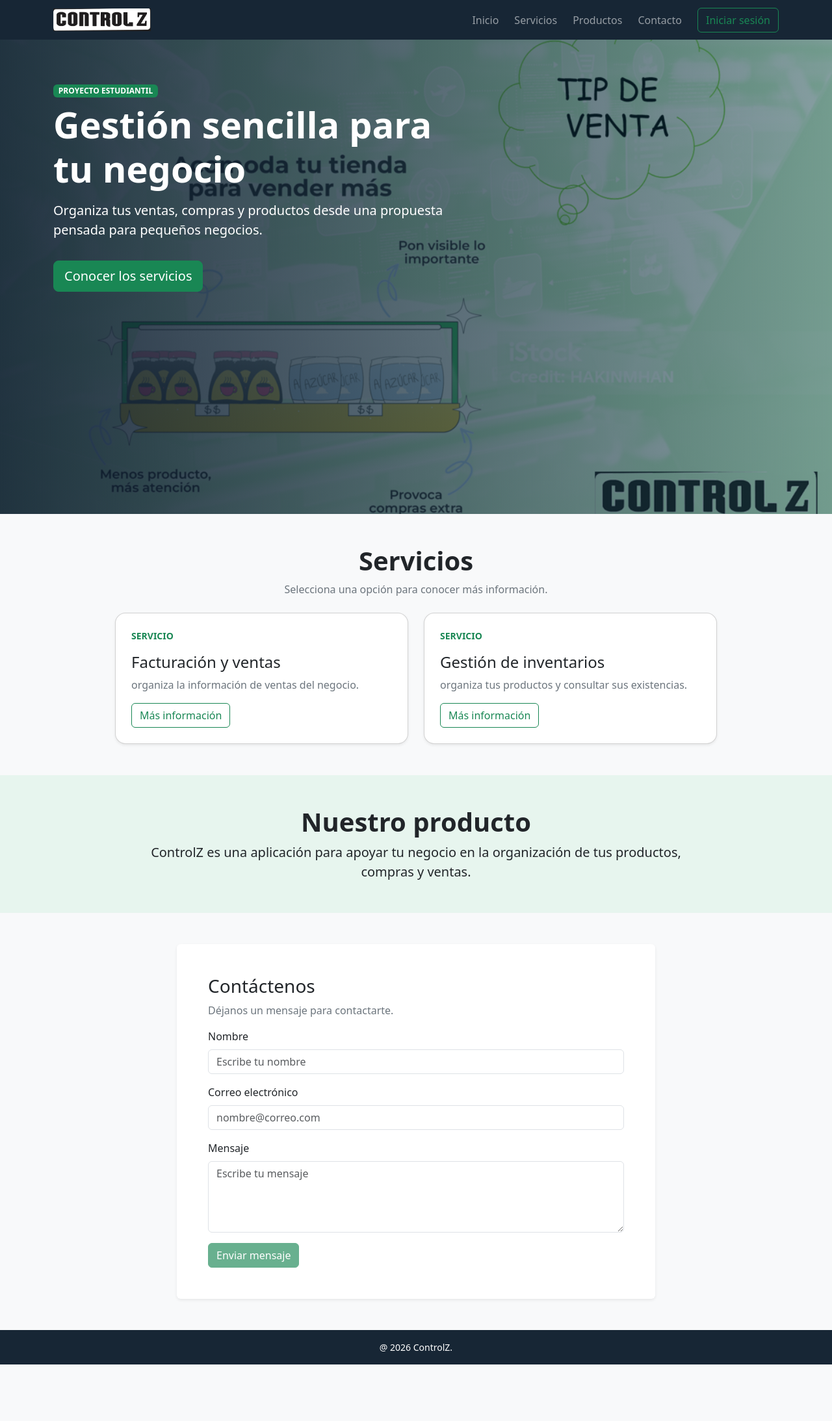
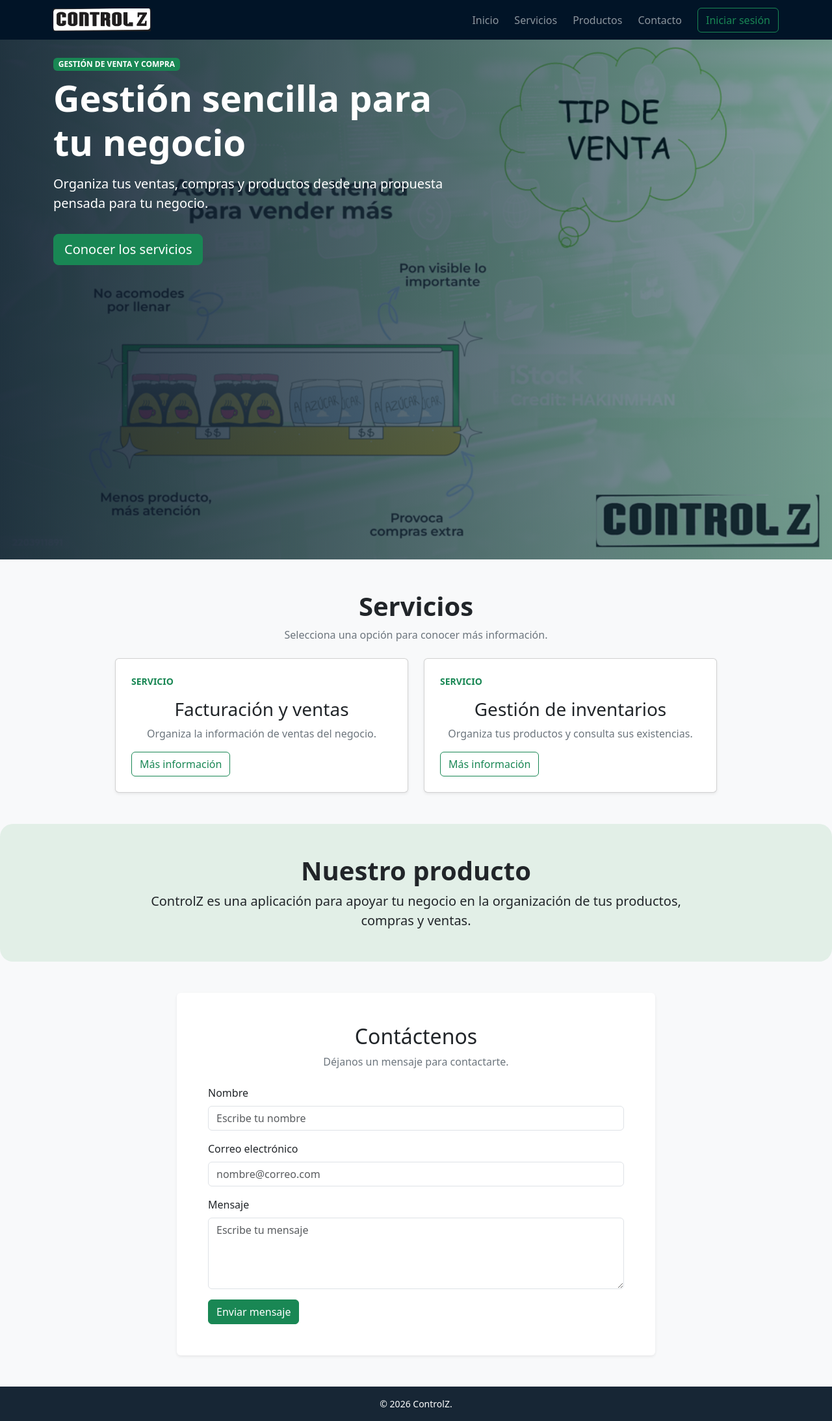
Before and after one commit to dualpise-cmd/PROYECTOVENTASCOMPRASCESDE, a plain HTML site: page index.html in a window 1280 px wide. Shown: the whole page at 65% size. Before the commit the page ends 2100 px from the top, so only its background shows below. Drawn offline with nearby package versions, Linux system fonts and the light colour scheme.

Commit message:
Se organizan detalles para entrega final

```diff
--- a/CSS/style_index.css
+++ b/CSS/style_index.css
@@ -1,4 +1,4 @@
-body { /* Base de la página: fondo claro, altura mínima y sin márgenes. */
+body {
     background-color: #f1f5f9;
     box-sizing: border-box;
     min-height: 100vh;
@@ -6,53 +6,30 @@ body { /* Base de la página: fondo claro, altura mínima y sin márgenes. */
     padding: 0;
 }
 
-.barra-portada { /* Fondo oscuro de la navegación de la portada. */
-    background-color: #172635;
+.barra-portada {
+    background-color: #011427;
 }
 
-.logo-portada { /* Ajusta el logo dentro de la navegación. */
-    display: block;
+.logo-portada {
     width: 150px;
     max-height: 42px;
-    object-fit: contain;
 }
 
-.hero-inicio { /* Prepara el banner principal con imagen de fondo. */
-    display: flex;
-    align-items: center;
-    min-height: calc(100vh - 70px);
+.hero-inicio {
+    min-height: 100vh;
     background-image: linear-gradient(90deg, rgba(8, 24, 43, 0.88), rgba(8, 54, 65, 0.48)), url("../IMAGENES/inicio2.png");
-    background-position: center;
     background-size: cover;
-    background-repeat: no-repeat;
 }
 
-.min-vh-75 { /* Crea una altura de tres cuartas partes de la pantalla. */
-    min-height: 75vh;
+.seccion-producto {
+    background-color: #e2efe7;
+    border-radius: 20px;
 }
 
-.tarjeta-servicio { /* Da un estilo sencillo a las tarjetas de servicios. */
-    border-radius: 1rem;
-    transition: transform 0.2s ease, box-shadow 0.2s ease;
-}
-
-.tarjeta-servicio:hover { /* Resalta la tarjeta cuando el cursor está encima. */
-    transform: translateY(-4px);
-    box-shadow: 0 0.75rem 1.5rem rgba(0, 0, 0, 0.12) !important;
-}
-
-.seccion-producto { /* Separa visualmente la descripción del producto. */
-    background-color: #e7f5ee;
-}
-
-.footer-portada { /* Da contraste al pie de página. */
+.footer-portada {
     background-color: #172635;
     color: #ffffff;
 }
 
-@media (max-width: 576px) { /* Ajusta el banner en teléfonos pequeños. */
-    .hero-inicio { /* Reduce su altura para dejar ver el resto del sitio. */
-        min-height: 70vh;
-        background-position: center;
-    }
+@media (max-width: 576px) {
 }
--- a/CSS/style_login.css
+++ b/CSS/style_login.css
@@ -1,4 +1,4 @@
-body { /* Base de la página: fondo claro, altura mínima y sin márgenes. */
+body {
     background-color: #f1f5f9;
     box-sizing: border-box;
     min-height: 100vh;
@@ -6,6 +6,6 @@ body { /* Base de la página: fondo claro, altura mínima y sin márgenes. */
     padding: 0;
 }
 
-.login-caja { /* Ajusta el ancho de la tarjeta del login. */
+.login-caja {
     max-width: 460px;
 }
--- a/CSS/style_panel.css
+++ b/CSS/style_panel.css
@@ -1,4 +1,4 @@
-body { /* Base de la página: fondo claro, altura mínima y sin márgenes. */
+body {
     background-color: #f1f5f9;
     box-sizing: border-box;
     min-height: 100vh;
@@ -6,18 +6,18 @@ body { /* Base de la página: fondo claro, altura mínima y sin márgenes. */
     padding: 0;
 }
 
-.encabezado-panel { /* Da color a la barra superior de la página de trabajo. */
+.encabezado-panel {
     background-color: #03376b;
 }
 
-.logo-panel { /* Ajusta el logo dentro del encabezado. */
+.logo-panel {
     width: 190px;
     max-height: 75px;
     padding: 1px;
     background-color: #ffffff;
 }
 
-.menu-lateral { /* Prepara el menú lateral azul. */
+.menu-lateral {
     --bs-offcanvas-width: 280px;
     width: 280px;
     flex-shrink: 0;
@@ -25,41 +25,41 @@ body { /* Base de la página: fondo claro, altura mínima y sin márgenes. */
     background: linear-gradient(180deg, #172b3d, #07549a);
 }
 
-.menu-titulo { /* Resalta el encabezado del menú. */
+.menu-titulo {
     color: #ffffff;
     font-weight: 600;
     background-color: rgba(58, 122, 182, 0.55);
 }
 
-.menu-grupo { /* Mantiene transparentes los grupos del acordeón. */
+.menu-grupo {
     color: #e2e8f0;
     background-color: transparent;
     border-color: rgba(255, 255, 255, 0.12);
 }
 
-.menu-categoria { /* Da estilo a los botones que expanden cada categoría. */
+.menu-categoria {
     color: #ffffff;
     background-color: rgba(7, 24, 40, 0.55);
 }
 
-.menu-categoria:not(.collapsed) { /* Mantiene el mismo contraste en una categoría abierta. */
+.menu-categoria:not(.collapsed) {
     color: #ffffff;
     background-color: rgba(7, 24, 40, 0.75);
 }
 
-.menu-opcion { /* Da estilo a cada opción secundaria del menú. */
+.menu-opcion {
     padding-left: 2.5rem;
     color: #e2e8f0;
     background-color: rgba(10, 28, 44, 0.2);
     border-color: rgba(255, 255, 255, 0.1);
 }
 
-.menu-opcion:hover { /* Resalta una opción al pasar el cursor. */
+.menu-opcion:hover {
     color: #ffffff;
     background-color: rgba(255, 255, 255, 0.14);
 }
 
-.menu-acceso { /* Da estilo a las categorías sin submenú. */
+.menu-acceso {
     width: 100%;
     padding: 0.9rem 1.25rem;
     color: #ffffff;
@@ -68,12 +68,12 @@ body { /* Base de la página: fondo claro, altura mínima y sin márgenes. */
     border-radius: 0;
 }
 
-.menu-acceso:hover { /* Resalta los accesos directos al pasar el cursor. */
+.menu-acceso:hover {
     color: #ffffff;
     background-color: rgba(255, 255, 255, 0.14);
 }
 
-.fondo-panel { /* Usa la imagen de productos como fondo del área de trabajo. */
+.fondo-panel {
     min-height: calc(100vh - 62px);
     background-image: linear-gradient(rgba(8, 24, 43, 0.48), rgba(8, 24, 43, 0.48)), url("../IMAGENES/Inicio.jpg");
     background-position: center;
@@ -81,56 +81,56 @@ body { /* Base de la página: fondo claro, altura mínima y sin márgenes. */
     background-repeat: no-repeat;
 }
 
-@media (max-width: 991.98px) { /* Ajusta el menú al diseño de celular y tableta. */
-    .menu-lateral { /* Permite que el menú se desplace si tiene muchas opciones. */
+@media (max-width: 991.98px) {
+    .menu-lateral {
         min-height: 100vh;
     }
 }
 
 /* ---- Modales (ventanas emergentes del panel) ---- */
 
-.modal-content { /* Redondea la ventana y recorta el encabezado azul para que no sobresalga. */
+.modal-content {
     border: none;
     border-radius: 12px;
     overflow: hidden;
 }
 
-.modal-header { /* Pinta la franja del título con el azul del panel. */
+.modal-header {
     background-color: #03376b;
     border-bottom: none;
 }
 
-.modal-title { /* Deja el título en blanco sobre el azul. */
+.modal-title {
     color: #ffffff;
 }
 
-.modal-header .btn-close { /* Convierte la "X" a blanca para que se vea sobre el azul. */
+.modal-header .btn-close {
     filter: brightness(0) invert(1);
 }
 
-.modal-body { /* Da al cuerpo el tono claro del tema. */
+.modal-body {
     background-color: white;
     color: #0f172a;
 }
-.modal-footer { /* Mantiene el mismo tono claro en el pie de la ventana. */
+.modal-footer {
     background-color: white;
     border-top: none;
 }
 
 /* ---- Botones de las modales ---- */
 
-.modal-footer .btn-cerrar { /* Botón "Cerrar": fondo blanco con borde y texto azul. */
+.modal-footer .btn-cerrar {
     color: #03376b;
     background-color: #ffffff;
     border: 1px solid #03376b;
 }
 
-.modal-footer .btn-cerrar:hover { /* Se invierte a azul sólido al pasar el cursor. */
+.modal-footer .btn-cerrar:hover {
     color: #ffffff;
     background-color: #03376b;
 }
 
-.modal-footer .btn-guardar { /* Botón "Guardar/Generar": azul sólido del panel. */
+.modal-footer .btn-guardar {
     color: #ffffff;
     background-color: #03376b;
     border: 1px solid #03376b;
--- a/CSS/style_recuperar.css
+++ b/CSS/style_recuperar.css
@@ -1,4 +1,4 @@
-body { /* Base de la página: fondo claro, altura mínima y sin márgenes. */
+body {
     background-color: #f1f5f9;
     box-sizing: border-box;
     min-height: 100vh;
@@ -6,6 +6,6 @@ body { /* Base de la página: fondo claro, altura mínima y sin márgenes. */
     padding: 0;
 }
 
-.login-caja { /* Ajusta el ancho de la tarjeta de recuperación. */
+.login-caja {
     max-width: 460px;
 }
--- a/index.html
+++ b/index.html
@@ -3,150 +3,150 @@
 <head>
     <meta charset="utf-8">
     <meta name="viewport" content="width=device-width, initial-scale=1">
-    <title>Controlz | Gestión para pequeños negocios</title>
-    <link href="https://cdn.jsdelivr.net/npm/bootstrap@5.3.3/dist/css/bootstrap.min.css" rel="stylesheet">
+    <title>Controlz | Gestión de venta y compra</title>
+    <link href="https://cdn.jsdelivr.net/npm/bootstrap@5.3.9/dist/css/bootstrap.min.css" rel="stylesheet" integrity="sha384-yEPZ7jP9S0QKiUQ0m3jjsO4ProIW7wvR9gXkI7JOGa2XVsw53Yke2bsdkBbjmmiX" crossorigin="anonymous">
     <link rel="stylesheet" href="CSS/style_index.css">
 </head>
 <body class="bg-light">
-    <header> <!-- Agrupa la barra superior de navegación. -->
+    <header class="sticky-top">
         <nav class="navbar navbar-expand-lg navbar-dark barra-portada">
-            <div class="container">
+            <section class="container">
                 <a class="navbar-brand" href="#inicio" aria-label="ControlZ, ir al inicio">
-                    <img class="logo-portada" src="IMAGENES/Captura de pantalla 2026-09-28 111203.png" alt="Controz">
+                    <img class="logo-portada" src="IMAGENES/logo.png" alt="ControlZ">
                 </a>
                 <button class="navbar-toggler" type="button" data-bs-toggle="collapse" data-bs-target="#menuPortada" aria-controls="menuPortada" aria-expanded="false" aria-label="Mostrar navegación">
                     <span class="navbar-toggler-icon"></span>
                 </button>
-                <div class="collapse navbar-collapse" id="menuPortada">
-                    <div class="navbar-nav ms-auto align-items-lg-center gap-lg-2">
+                <section class="collapse navbar-collapse" id="menuPortada">
+                    <section class="navbar-nav ms-auto align-items-lg-center gap-lg-2">
                         <a class="nav-link" href="#inicio">Inicio</a>
                         <a class="nav-link" href="#servicios">Servicios</a>
                         <a class="nav-link" href="#productos">Productos</a>
                         <a class="nav-link" href="#contacto">Contacto</a>
                         <a class="btn btn-outline-success ms-lg-2" href="HTML/login.html">Iniciar sesión</a>
-                    </div>
-                </div>
-            </div>
+                    </section>
+                </section>
+            </section>
         </nav>
     </header>
 
     <main> <!-- Agrupa las secciones principales de la portada. -->
-        <section id="inicio" class="hero-inicio"> <!-- Presenta el proyecto sobre la imagen de fondo. -->
-            <div class="container py-5">
-                <div class="row align-items-start min-vh-75">
-                    <div class="col-12 col-lg-8 col-xl-7">
-                        <p class="badge text-bg-success text-uppercase mb-2">Proyecto estudiantil</p>
+        <section id="inicio" class="hero-inicio">
+            <section class="container py-4">
+                <section class="row align-items-start">
+                    <section class="col-12 col-lg-8 col-xl-7">
+                        <p class="badge text-bg-success text-uppercase mb-2">Gestión de venta y compra</p>
                         <h1 class="display-4 fw-bold text-white">Gestión sencilla para tu negocio</h1>
-                        <p class="lead text-white mt-3">Organiza tus ventas, compras y productos desde una propuesta pensada para pequeños negocios.</p>
+                        <p class="lead text-white mt-3">Organiza tus ventas, compras y productos desde una propuesta pensada para tu negocio.</p>
                         <a class="btn btn-success btn-lg mt-3" href="#servicios">Conocer los servicios</a>
-                    </div>
-                </div>
-            </div>
+                    </section>
+                </section>
+            </section>
         </section>
 
-        <section id="servicios" class="container py-5"> <!-- Presenta los dos servicios que se mostrarán en el sitio. -->
-            <div class="text-center mb-4">
+        <section id="servicios" class="container py-5"> <!-- Presenta los dos servicios que se mostrarán en la portada. -->
+            <section class="text-center mb-4">
                 <h2 class="display-6 fw-semibold">Servicios</h2>
                 <p class="text-secondary mb-0">Selecciona una opción para conocer más información.</p>
-            </div>
-            <div class="row g-4 justify-content-center">
-                <div class="col-12 col-md-6 col-lg-5">
+            </section>
+            <section class="row g-4 justify-content-center">
+                <section class="col-12 col-md-6 col-lg-5">
                     <article class="card tarjeta-servicio h-100 shadow-sm">
-                        <div class="card-body p-4">
-                            <p class="small text-success fw-semibold text-uppercase">Servicio</p>
-                            <h3 class="h4">Facturación y ventas</h3>
-                            <p class="text-secondary">organiza la información de ventas del negocio.</p>
+                        <section class="card-body p-4">
+                            <p class="small text-success align fw-semibold text-uppercase">Servicio</p>
+                            <h3 class="text-center mb-2">Facturación y ventas</h3>
+                            <p class="text-secondary text-center">Organiza la información de ventas del negocio.</p>
                             <button class="btn btn-outline-success" type="button" data-bs-toggle="modal" data-bs-target="#modal-facturacion">Más información</button>
-                        </div>
+                        </section>
                     </article>
-                </div>
-                <div class="col-12 col-md-6 col-lg-5">
+                </section>
+                <section class="col-12 col-md-6 col-lg-5">
                     <article class="card tarjeta-servicio h-100 shadow-sm">
-                        <div class="card-body p-4">
-                            <p class="small text-success fw-semibold text-uppercase">Servicio</p>
-                            <h3 class="h4">Gestión de inventarios</h3>
-                            <p class="text-secondary">organiza tus productos y consultar sus existencias.</p>
+                        <section class="card-body p-4">
+                            <p class="small text-success align fw-semibold text-uppercase">Servicio</p>
+                            <h3 class="text-center mb-2">Gestión de inventarios</h3>
+                            <p class="text-secondary text-center">Organiza tus productos y consulta sus existencias.</p>
                             <button class="btn btn-outline-success" type="button" data-bs-toggle="modal" data-bs-target="#modal-inventario">Más información</button>
-                        </div>
+                        </section>
                     </article>
-                </div>
-            </div>
+                </section>
+            </section>
         </section>
 
         <section id="productos" class="seccion-producto py-5"> <!-- Explica el producto que se está presentando. -->
-            <div class="container">
-                <div class="row justify-content-center">
-                    <div class="col-12 col-lg-9 text-center">
+            <section class="container">
+                <section class="row justify-content-center">
+                    <section class="col-12 col-lg-9 text-center">
                         <h2 class="display-6 fw-semibold">Nuestro producto</h2>
-                        <p class="lead mb-0">ControlZ es una  aplicación para apoyar tu negocio en la organización de tus productos, compras y ventas.</p>
-                    </div>
-                </div>
-            </div>
+                        <p class="lead mb-0">ControlZ es una aplicación para apoyar tu negocio en la organización de tus productos, compras y ventas.</p>
+                    </section>
+                </section>
+            </section>
         </section>
 
         <section id="contacto" class="container py-5"> <!-- Contiene el formulario para que una persona pueda escribir un mensaje. -->
-            <div class="row justify-content-center">
-                <div class="col-12 col-lg-8">
-                    <div class="card border-0 shadow-sm">
-                        <div class="card-body p-4 p-md-5">
-                            <h2 class="h3">Contáctenos</h2>
-                            <p class="text-secondary">Déjanos un mensaje para contactarte.</p>
+            <section class="row justify-content-center">
+                <section class="col-12 col-lg-8">
+                    <article class="card border-0 shadow-sm">
+                        <section class="card-body p-4 p-md-5">
+                            <h2 class="text-center mb-2">Contáctenos</h2>
+                            <p class="text-secondary text-center mb-4">Déjanos un mensaje para contactarte.</p>
                             <form>
-                                <div class="mb-3">
+                                <section class="mb-3">
                                     <label class="form-label" for="nombreContacto">Nombre</label>
                                     <input class="form-control" type="text" id="nombreContacto" placeholder="Escribe tu nombre" required>
-                                </div>
-                                <div class="mb-3">
+                                </section>
+                                <section class="mb-3">
                                     <label class="form-label" for="correoContacto">Correo electrónico</label>
                                     <input class="form-control" type="email" id="correoContacto" placeholder="nombre@correo.com" required>
-                                </div>
-                                <div class="mb-3">
+                                </section>
+                                <section class="mb-3">
                                     <label class="form-label" for="mensajeContacto">Mensaje</label>
                                     <textarea class="form-control" id="mensajeContacto" rows="4" placeholder="Escribe tu mensaje" required></textarea>
-                                </div>
-                                <button class="btn btn-success" type="button" disabled>Enviar mensaje</button>
+                                </section>
+                                <button class="btn btn-success" type="button">Enviar mensaje</button>
                             </form>
-                        </div>
-                    </div>
-                </div>
-            </div>
+                        </section>
+                    </article>
+                </section>
+            </section>
         </section>
     </main>
 
     <footer class="text-center py-3 footer-portada"> <!-- Muestra el pie de página. -->
-        <div class="container small">@ 2026 ControlZ.</div>
+        <section class="container small">© 2026 ControlZ.</section>
     </footer>
 
-    <div class="modal fade" id="modal-facturacion" tabindex="-1" aria-labelledby="tituloFacturacion" aria-hidden="true"> <!-- Ventana con la descripción ampliada de facturación. -->
-        <div class="modal-dialog modal-dialog-centered">
-            <div class="modal-content">
-                <div class="modal-header">
+    <section class="modal fade" id="modal-facturacion" tabindex="-1" aria-labelledby="tituloFacturacion" aria-hidden="true"> <!-- Ventana con la descripción ampliada de facturación. -->
+        <section class="modal-dialog modal-dialog-centered">
+            <section class="modal-content">
+                <section class="modal-header">
                     <h2 class="modal-title fs-5" id="tituloFacturacion">Facturación y ventas</h2>
                     <button class="btn-close" type="button" data-bs-dismiss="modal" aria-label="Cerrar"></button>
-                </div>
-                <div class="modal-body">organiza la ventas de tu  negocio.</div>
-                <div class="modal-footer">
+                </section>
+                <section class="modal-body">Organiza las ventas de tu negocio.</section>
+                <section class="modal-footer">
                     <button class="btn btn-success" type="button" data-bs-dismiss="modal">Entendido</button>
-                </div>
-            </div>
-        </div>
-    </div>
+                </section>
+            </section>
+        </section>
+    </section>
 
-    <div class="modal fade" id="modal-inventario" tabindex="-1" aria-labelledby="tituloInventario" aria-hidden="true"> <!-- Ventana con la descripción ampliada de inventario. -->
-        <div class="modal-dialog modal-dialog-centered">
-            <div class="modal-content">
-                <div class="modal-header">
+    <section class="modal fade" id="modal-inventario" tabindex="-1" aria-labelledby="tituloInventario" aria-hidden="true"> <!-- Ventana con la descripción ampliada de inventario. -->
+        <section class="modal-dialog modal-dialog-centered">
+            <section class="modal-content">
+                <section class="modal-header">
                     <h2 class="modal-title fs-5" id="tituloInventario">Gestión de inventarios</h2>
                     <button class="btn-close" type="button" data-bs-dismiss="modal" aria-label="Cerrar"></button>
-                </div>
-                <div class="modal-body">organiza tus productos y presentar una consulta de existencias.</div>
-                <div class="modal-footer">
+                </section>
+                <section class="modal-body">Organiza tus productos y consulta sus existencias.</section>
+                <section class="modal-footer">
                     <button class="btn btn-success" type="button" data-bs-dismiss="modal">Entendido</button>
-                </div>
-            </div>
-        </div>
-    </div>
+                </section>
+            </section>
+        </section>
+    </section>
 
-    <script src="https://cdn.jsdelivr.net/npm/bootstrap@5.3.3/dist/js/bootstrap.bundle.min.js"></script>
+    <script src="https://cdn.jsdelivr.net/npm/bootstrap@5.3.9/dist/js/bootstrap.bundle.min.js" integrity="sha384-WyOxWvTyr1QaMPfiPJSv76iReVthorl5uWlFtZPyK0IEB0hGzo9y5Bp9mYanr8Bu" crossorigin="anonymous"></script>
 </body>
 </html>
```
Also changed, not shown: HTML/login.html (+3 -3 lines), HTML/panel.html (+4 -4 lines), HTML/recuperar.html (+4 -4 lines), IMAGENES/logo.png (renamed from IMAGENES/Captura de pantalla 2026-09-28 111203.png).
